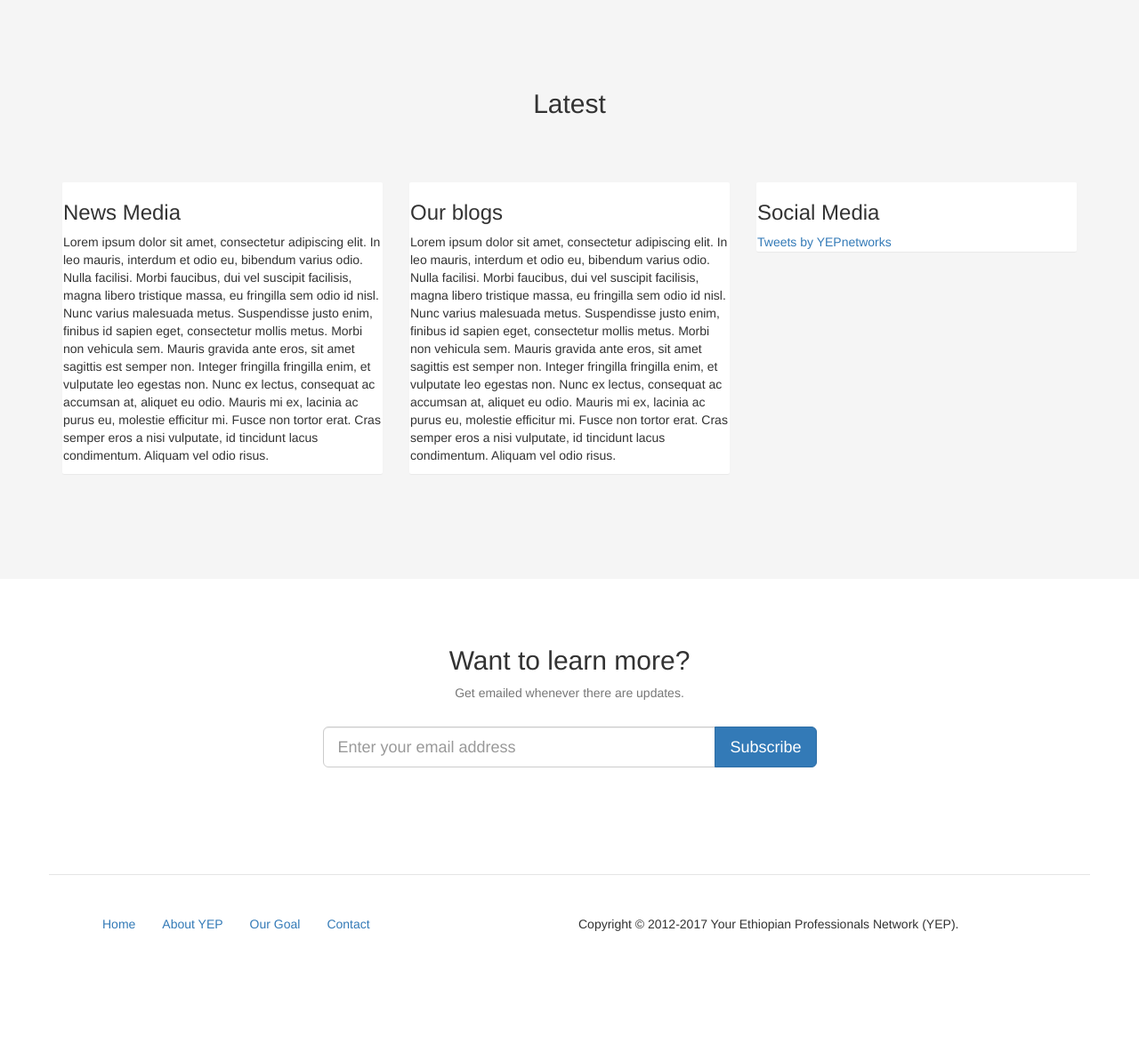
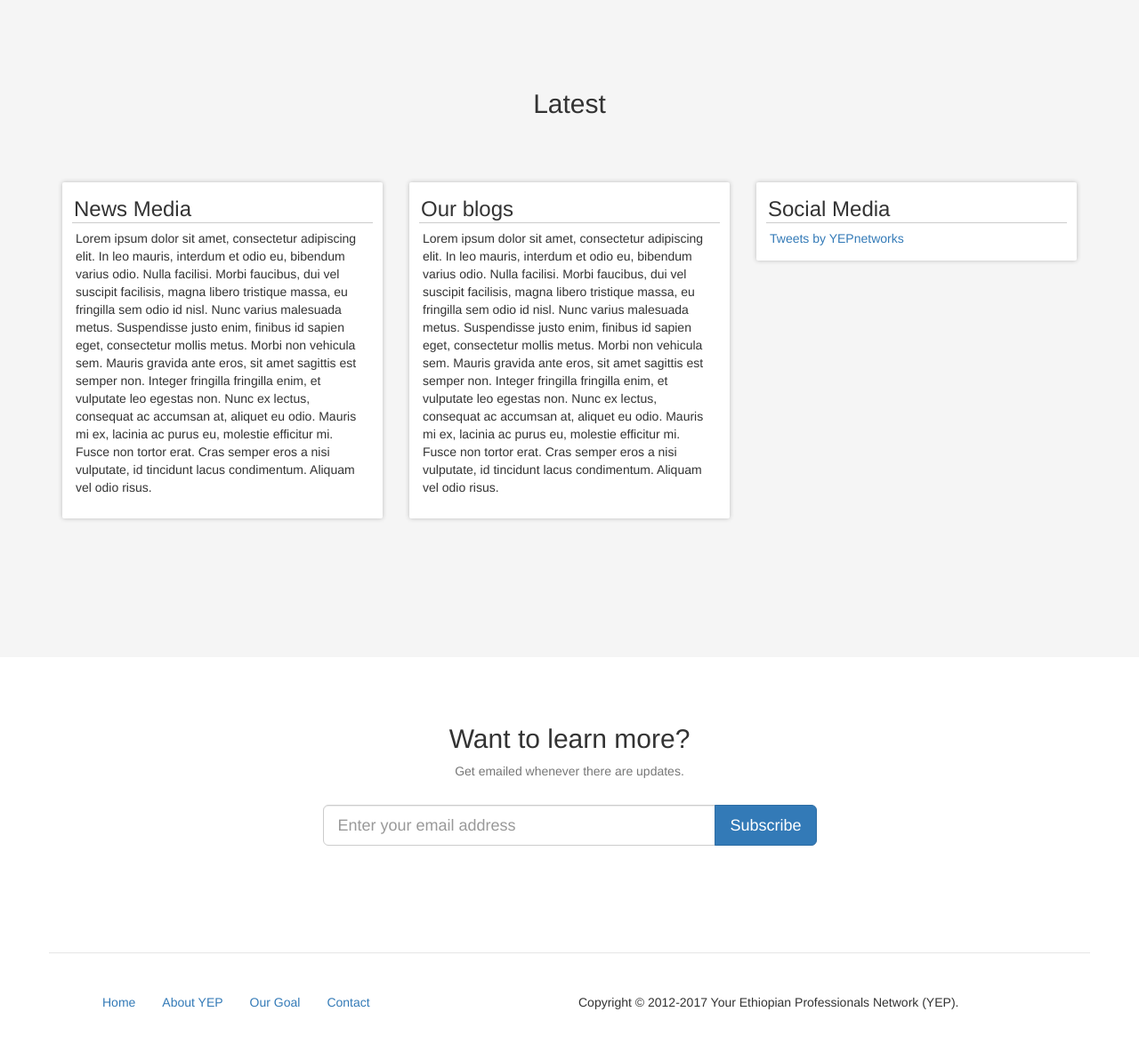
Before and after one commit to YEPNetwork/yepnetwork.github.io, a Jekyll site: the page built from index.html, in a window 1280 px wide and 1400 px high, scrolled down 854 px. Shown: the part 217-1391 px from the top of the window at 89% size. Built offline with Jekyll 4.4.1, drawn with Linux system fonts in a browser that asks for light colours; nearby versions of some CDN libraries; comment, search, counter and statistics services are not loaded; before the commit the page ends 2166 px from its top, so only the background shows below that.

Commit message:
Fixed front page cards.

```diff
--- /dev/null
+++ b/_sass/_cards.scss
@@ -0,0 +1,16 @@
+// Cards on homepage.
+.cards {
+  margin-bottom: 2em;
+
+  .card-item {
+    box-shadow: 0px 0px 5px #bbb;
+    margin-bottom: 2em;
+    padding: 1em;
+
+    h3 {
+      margin: 0px -4px 7px -4px;
+      padding: 2px;
+      border-bottom: 1px solid #ccc;
+    }
+  }
+}
--- a/css/styles.scss
+++ b/css/styles.scss
@@ -8,3 +8,4 @@
 @import "padding-margins";
 @import "footer";
 @import "overrides";
+@import "cards";
```
